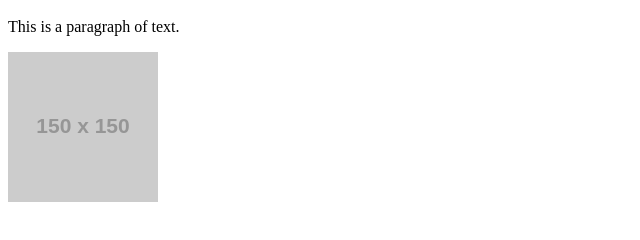
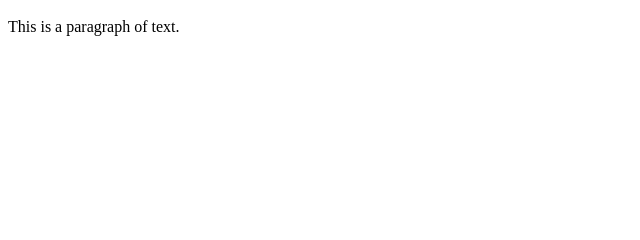
Before and after one commit to tkgg18201760958/my_websit-huaishushan-, a plain HTML site: page index.html in a window 1280 px wide. Shown: the part 48-288 px from the top of the page, without its empty margins (0-640 px from the left). Drawn offline with Linux system fonts and the light colour scheme; placeholder pictures from the web are drawn by us.

Commit message:
减少链接

```diff
--- a/index.html
+++ b/index.html
@@ -5,7 +5,6 @@
     <body>
         <h1>Welcome to My Website</h1>
         <p>This is a paragraph of text.</p>
-        <img src="https://via.placeholder.com/150" alt="Placeholder Image">
     </body>
 </html>
     </head>
```
